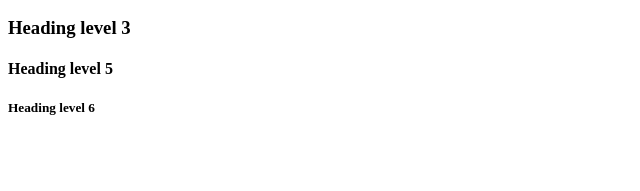
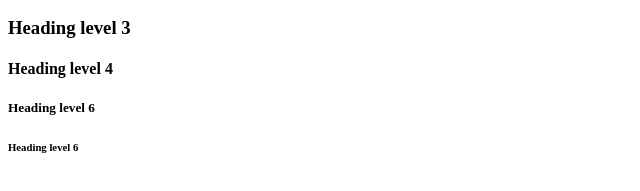
Before and after one commit to Rohaenat-Eniola-Mustapha/alu-web_front_end, a plain HTML site: page html_advanced/11-styleguide.html in a window 1280 px wide. Shown: the part 191-382 px from the top of the page, 0-640 px from the left. Drawn offline with Linux system fonts and the light colour scheme.

Commit message:
styleguide

```diff
--- a/html_advanced/11-styleguide.html
+++ b/html_advanced/11-styleguide.html
@@ -22,8 +22,9 @@
                 <h1>Heading level 1</h1>
                 <h2>Heading level 2</h2>
                 <h3>Heading level 3</h3>
-                <h4>Heading level 5</h4>
+                <h4>Heading level 4</h4>
                 <h5>Heading level 6</h5>
+                <h6>Heading level 6</h6>
             </Section>
         </main>
         <footer>
```
